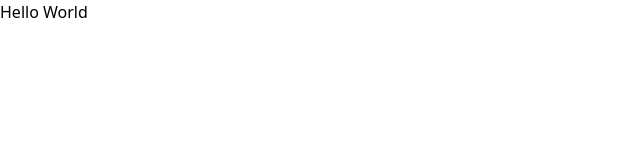
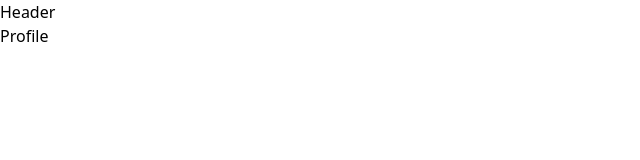
Before and after one commit to sandking-number1/mern-estate-v2, a React (Vite) app in the folder client/: page /profile in a window 1280 px wide. Shown: the top 160 px of the page, without its empty margins (0-640 px from the left). Built offline with nearby package versions, Linux system fonts and the light colour scheme.

Commit message:
create pages and routes

```diff
--- a/client/src/App.jsx
+++ b/client/src/App.jsx
@@ -1,10 +1,24 @@
 import React from 'react'
+import {BrowserRouter, Routes, Route} from 'react-router-dom'
+import Home from './pages/Home'
+import SignIn from './pages/SignIn'
+import SignUp from './pages/SignUp'
+import About from './pages/About'
+import Profile from './pages/Profile'
+import Header from './pages/Header'
 
 const App = () => {
   return (
-    <div>
-      <h1 className="text-red-700">Hello World</h1>
-    </div>
+    <BrowserRouter>
+      <Header />
+      <Routes>
+        <Route path="/" element={<Home />} />
+        <Route path="/sign-in" element={<SignIn />} />
+        <Route path="/sign-up" element={<SignUp />} />
+        <Route path="/about" element={<About />} />
+        <Route path="/profile" element={<Profile />} />
+      </Routes>
+    </BrowserRouter>
   )
 }
 
--- /dev/null
+++ b/client/src/pages/About.jsx
@@ -0,0 +1,11 @@
+import React from 'react'
+
+function About() {
+  return (
+    <div>
+      About
+    </div>
+  )
+}
+
+export default About
--- /dev/null
+++ b/client/src/pages/Header.jsx
@@ -0,0 +1,11 @@
+import React from 'react'
+
+function Header() {
+  return (
+    <div>
+      Header
+    </div>
+  )
+}
+
+export default Header
--- /dev/null
+++ b/client/src/pages/Home.jsx
@@ -0,0 +1,11 @@
+import React from 'react'
+
+function Home() {
+  return (
+    <div>
+      Home
+    </div>
+  )
+}
+
+export default Home
--- /dev/null
+++ b/client/src/pages/Profile.jsx
@@ -0,0 +1,11 @@
+import React from 'react'
+
+function Profile() {
+  return (
+    <div>
+      Profile
+    </div>
+  )
+}
+
+export default Profile
--- /dev/null
+++ b/client/src/pages/SignIn.jsx
@@ -0,0 +1,11 @@
+import React from 'react'
+
+function SignIn() {
+  return (
+    <div>
+      SignIn
+    </div>
+  )
+}
+
+export default SignIn
--- /dev/null
+++ b/client/src/pages/SignUp.jsx
@@ -0,0 +1,11 @@
+import React from 'react'
+
+function SignUp() {
+  return (
+    <div>
+      SignUp
+    </div>
+  )
+}
+
+export default SignUp
```
